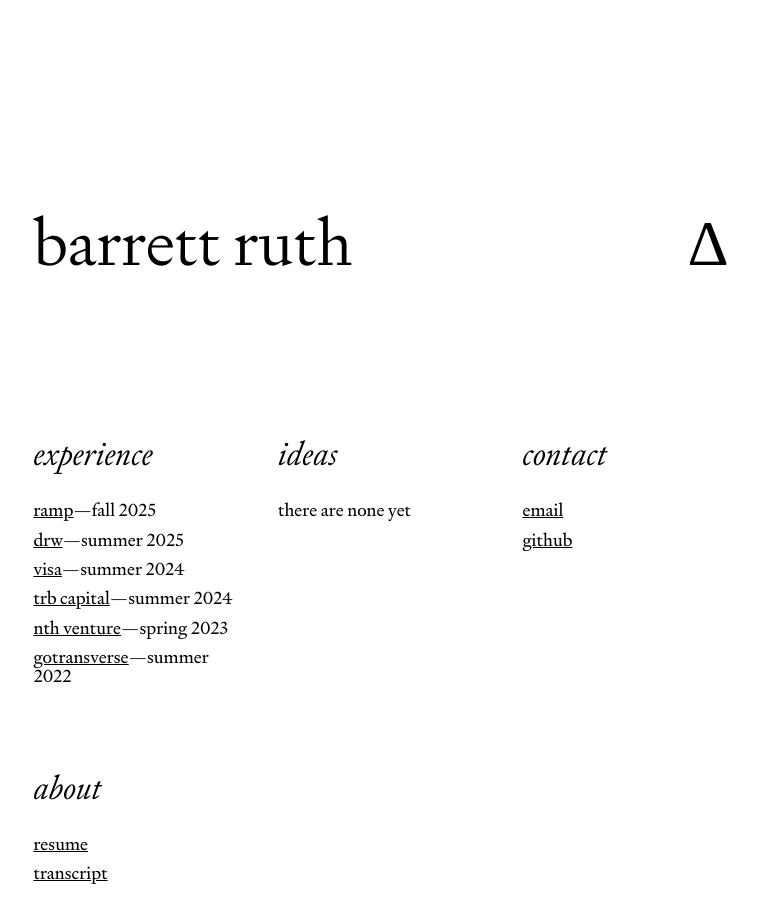
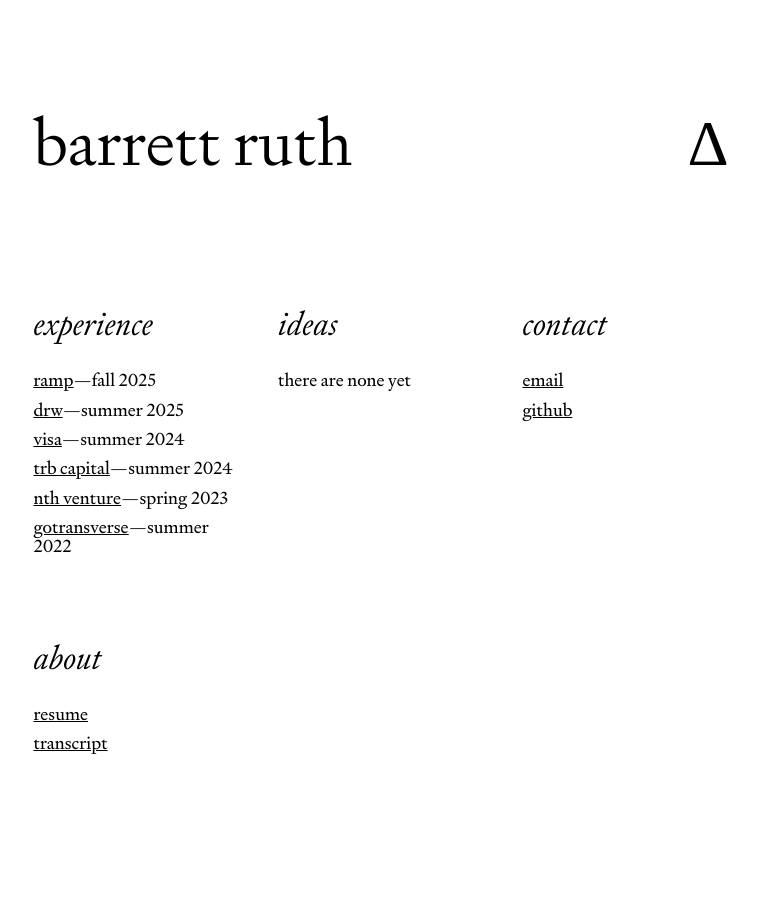
Before and after one commit to barrett-ruth/barrettruth.com, an Astro site: page / in a window 1280 px wide. Shown: the whole page, without its empty margins (259-1017 px from the left). Built offline with nearby package versions, Linux system fonts and the light colour scheme; Astro itself is replaced by a stand-in of ours.

Commit message:
center styling

```diff
--- a/public/styles/index.css
+++ b/public/styles/index.css
@@ -3,10 +3,14 @@
   max-width: 55%;
   margin: 0 auto;
   padding: 0 clamp(20px, 5vw, 60px);
+  min-height: 100vh;
+  display: flex;
+  flex-direction: column;
+  justify-content: center;
 }
 
 header {
-  padding: clamp(80px, 15vw, 150px) 0 clamp(50px, 10vw, 80px) 0;
+  padding: clamp(30px, 5vw, 50px) 0;
   display: flex;
   align-items: center;
   justify-content: space-between;
```
